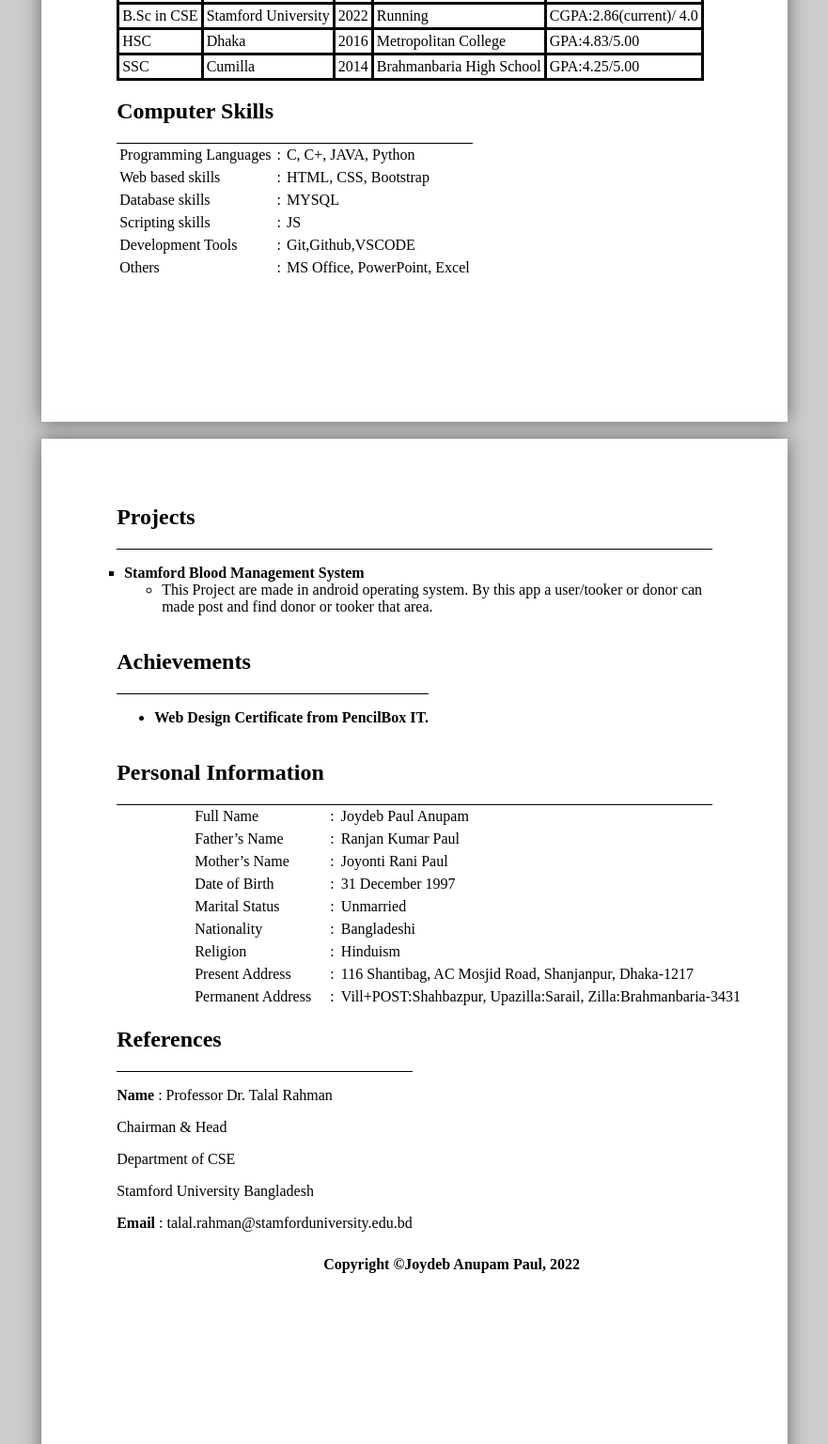
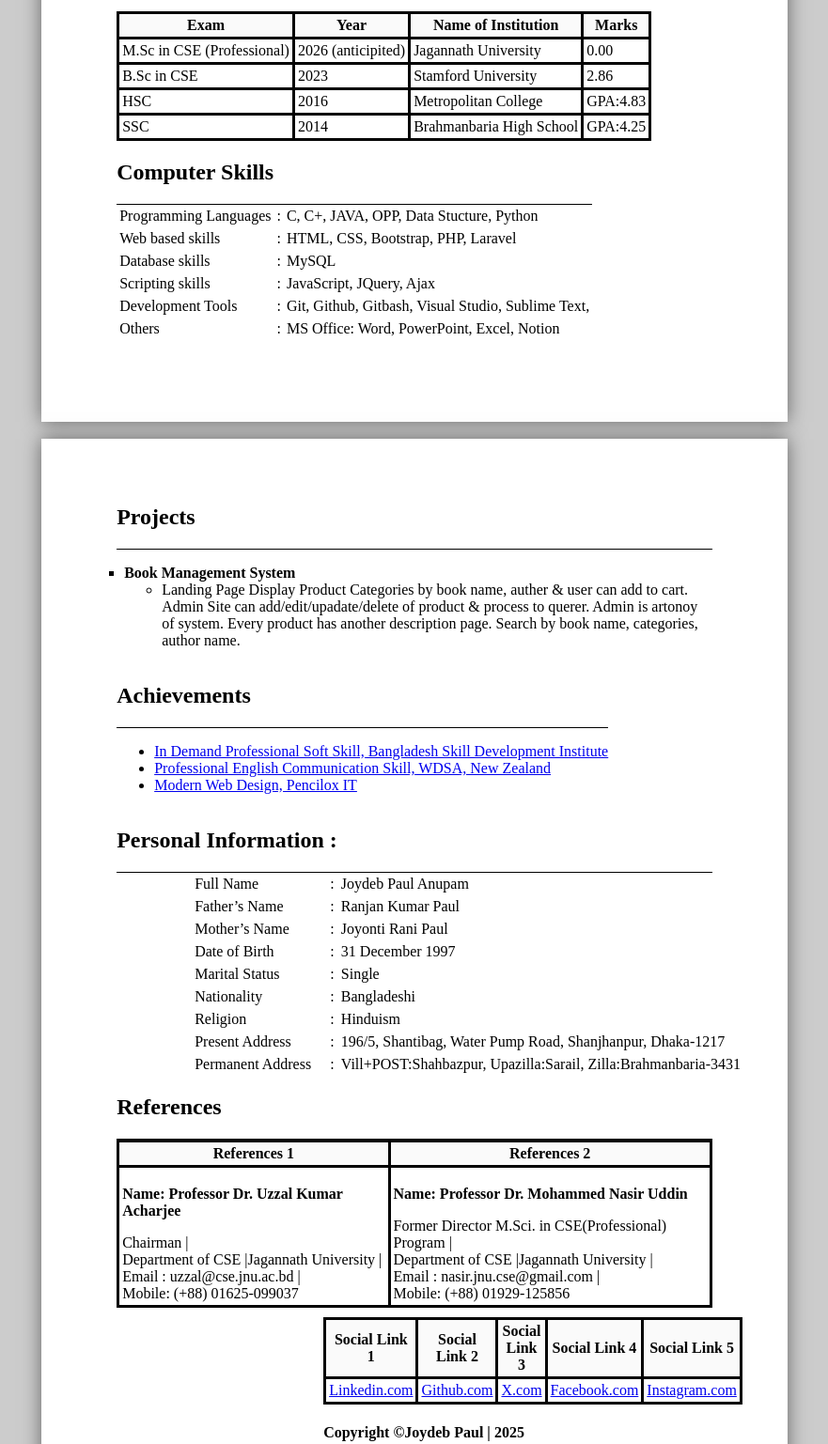
Before and after one commit to PaulJoydeb/resume, a plain HTML site: page index.html in a window 1280 px wide. Shown: the part 682-2219 px from the top of the page at 94% size, without its empty margins (199-1080 px from the left). Drawn offline with Linux system fonts and the light colour scheme.

Commit message:
Update resume

```diff
--- a/index.html
+++ b/index.html
@@ -5,7 +5,7 @@
     <meta http-equiv="X-UA-Compatible" content="IE=edge">
     <meta name="viewport" content="width=device-width, initial-scale=1.0">
 
-    <title>Joydeb Anupam Paul CV</title>
+    <title>Joydeb Paul Anupam CV</title>
     <link rel="stylesheet" href="style.css">
 
 </head>
@@ -14,15 +14,17 @@
     <page size="A5">
      <div>
         <div class="first">
-        <h1> Joydeb Anupam Paul</h1>
-        <h4> 116,Shantibag,Dhaka-1217</h4>
-        <h4> joydebpaulanupam@gmail.com</h4>
-        <h4> +88 01316400163</h4>
+         <h1> Joydeb  Paul Anupam</h1>
+         <br>
+        <h4> 196/5, Shantibag, Dhaka-1217</h4>
+        <p><a href="mailto:joydebpaulanupam@gmail.com"> Email: joydebpaulanupam@gmail.com</a></p>
+
+        <h4> Mobile:  (+88) 01316-400163</h4>
         </div>
 
 
         <div class="first1">
-            <img src="img/joydeb.jpg" alt="Photo">
+            <img src="img/joydeb2.jpg" alt="Photo">
         </div>
 
         <div class="Career-Objective">
@@ -30,26 +32,25 @@
             <h2> Career Objective </h2>
             <div class="line-1"></div>
 
-            <p><h4>To gain confidence and fame using my potential in the field of Web Development, and
-                express my innovative creative skills for self and company growth.
+            <p><h4>Seeking opportunities to work in a collaborative environment, leveraging my passion for coding, and contributing to developing innovative software solutions.
             </h4> </p>
             </div>
 
                 <div class="Career-Objective">
                     <h2> Present Status </h2>
                     <div class="line-1"></div>
-                    <p><h4>I am at present seeking final year university education in the Computer Science and Engineering with current 2.86 CGPA at Stamford University of Bangladesh.
+                    <p><h4>I am Currtently Continue   Master Science in CSE (Professional) at Jangannath University of Bangladesh
                     </h4> </p>
                     </div>
 
-                <div class="Career-Objective">
+         <div class="Career-Objective">
                     <h2> Education </h2>
                     <div class="line-1"></div><br>
-    <table class="GeneratedTable1">
-    <thead>
-        <tr>
-        <th>Exam</th>
-        <th>Board/University</th>
+                 <table class="GeneratedTable1">
+           <thead>
+              <tr>
+             <th>Exam</th>
+             <!-- <th>Board/University</th>-->
         <th>Year</th>
         <th>Name of Institution</th>
         <th>Marks</th>
@@ -57,25 +58,31 @@
     </thead>
     <tbody>
         <tr>
+        <td>M.Sc in CSE (Professional)</td>
+        <!--<td>Jagannath University</td>-->
+        <td>2026 (anticipited)</td>
+        <td>Jagannath University </td>
+        <td>0.00</td>
+        </tr>
         <td>B.Sc in CSE</td>
-        <td>Stamford University</td>
-        <td>2022</td>
-        <td>Running </td>
-        <td>CGPA:2.86(current)/ 4.0</td>
+       <!-- <td>Stamford University</td>-->
+        <td>2023</td>
+        <td>Stamford University </td>
+        <td>2.86</td>
         </tr>
         <tr>
         <td>HSC</td>
-        <td>Dhaka</td>
+       <!-- <td>Dhaka</td>-->
         <td>2016</td>
         <td>Metropolitan College</td>
-        <td>GPA:4.83/5.00</td>
+        <td>GPA:4.83</td>
         </tr>
         <tr>
         <td>SSC</td>
-        <td>Cumilla</td>
+        <!-- <td>Cumilla</td>-->
         <td>2014</td>
         <td>Brahmanbaria High School</td>
-        <td>GPA:4.25/5.00</td>
+        <td>GPA:4.25</td>
         </tr>
 
     </tbody>
@@ -91,30 +98,30 @@
 <tr>
 <td>Programming Languages</td>
 <td>:</td>
-<td>C, C+, JAVA, Python</td>
+<td>C, C+, JAVA, OPP, Data Stucture, Python</td>
 </tr>
 <tr>
 <td>Web based skills</td>
 <td>:</td>
-<td>HTML, CSS, Bootstrap </td>
+<td>HTML, CSS, Bootstrap, PHP, Laravel</td>
 
 
 </tr>
 <tr>
 <td>Database skills</td>
 <td>:</td>
-<td>MYSQL</td>
+<td>MySQL</td>
 </tr>
 <tr>
 <td>Scripting skills</td>
 <td>:</td>
-<td>JS</td>
+<td>JavaScript, JQuery, Ajax</td>
 
 </tr>
 <tr>
 <td>Development Tools</td>
 <td>:</td>
-<td>Git,Github,VSCODE</td>
+<td>Git, Github, Gitbash,  Visual Studio, Sublime Text,</td>
 
 
 
@@ -122,7 +129,7 @@
 <tr>
 <td>Others</td>
 <td>:</td>
-<td>MS Office, PowerPoint, Excel</td>
+<td>MS Office: Word, PowerPoint, Excel, Notion</td>
 </tr>
 </tbody>
 </table>
@@ -140,9 +147,12 @@
 <h2> Projects </h2>
 <div class="line-1"></div>
 <ul class="square">
-    <li> <b>Stamford Blood Management System</b> </li>
+
+
+     <li> <b>Book Management System</b> </li>
     <ul class="circal">
-    <li> This Project are made in android operating system. By this app a user/tooker or donor can made post and find donor or tooker that area.</li>
+    <li> Landing Page Display Product Categories by book name, auther & user can add to cart. Admin Site can add/edit/upadate/delete of product & process to querer. Admin is artonoy of system. Every product has another description page. Search by book name, categories, author name. </li>
+
 
 
     </ul>
@@ -155,14 +165,20 @@
   <h2> Achievements </h2>
   <div class="line-1"></div>
       <ul class="circal">
-       <li> <b>Web Design Certificate from PencilBox IT.</b> </li>
+
+    <!--   <li> <a href=" https://shrturl.app/T6zpqH  "> Web Application Development PHP & Laravel from Pondit </a> </li> -->
+      <!--  <li> <a href=" https://shrturl.app/59s9iZ "> PHP With Laravel Framework from SEIP  </a> </li> -->
+       <!--<li> <a href=" https://shorturl.at/W5SSk "> Web App Development Laravel With VueJs from BITM  </a> </li> -->
+        <li> <a href="https://shorturl.at/kGSGX"> In Demand Professional Soft Skill, Bangladesh Skill Development Institute </a></li>
+         <li> <a href="https://shorturl.at/j0OQx"> Professional English Communication Skill, WDSA, New Zealand</a></li>
+        <li> <a href=" https://shorturl.at/mzfxZ">Modern Web Design, Pencilox IT</a></li>
 
 
       </ul>
   </div>
 
 <div class="Career-Objective">
-    <h2> Personal Information</h2>
+    <h2> Personal Information : </h2>
     <div class="line-1"></div>
 
 
@@ -191,7 +207,7 @@
 <tr>
 <td>Marital Status</td>
 <td>:</td>
-<td>Unmarried</td>
+<td>Single</td>
 </tr>
 <tr>
 <td>Nationality</td>
@@ -206,7 +222,7 @@
 <tr>
 <td>Present Address</td>
 <td>:</td>
-<td> 116 Shantibag, AC Mosjid Road, Shanjanpur, Dhaka-1217</td>
+<td> 196/5, Shantibag, Water Pump Road, Shanjhanpur, Dhaka-1217</td>
 </tr>
 <tr>
 <td>Permanent Address</td>
@@ -220,16 +236,73 @@
 
 <div class="Career-Objective">
 <h2> References </h2>
+
 <div class="line-1"></div>
-<p> <b>Name</b> :  Professor Dr. Talal Rahman </p>
-<p> Chairman &  Head </p>
-<p> Department of CSE </p>
-<p> Stamford University Bangladesh</p>
-<p> <b>Email</b> : talal.rahman@stamforduniversity.edu.bd</p>
+
+
+
+
+<table class="GeneratedTable1">
+    <thead>
+        <tr>
+            <th> References 1</th>
+            <th> References 2</th>
+        </tr>
+    </thead>
+
+    <tbody>
+        <td> <p> <b>Name: Professor Dr. Uzzal Kumar Acharjee </b> </p>
+         Chairman  | <br> Department of CSE |Jagannath University | <br>
+        Email : uzzal@cse.jnu.ac.bd | <br> Mobile: (+88) 01625-099037
+
+         </td>
+
+        <td> <p> <b>Name:  Professor Dr. Mohammed Nasir Uddin  </b> </p>
+         Former Director M.Sci. in CSE(Professional) Program | <br> Department of CSE |Jagannath University | <br>
+        Email : nasir.jnu.cse@gmail.com | <br> Mobile: (+88) 01929-125856
+
+
+         </td>
+
+    </tbody>
+</table>
+
+
+
 
 </div>
+<br> <br> <br> <br>
 <div class="footer">
-    <footer> <b>Copyright &copy;Joydeb Anupam Paul, 2022</b>  </footer>
+
+<table class="GeneratedTable1">
+    <thead>
+        <tr>
+            <th> Social Link 1</th>
+            <th> Social Link 2</th>
+            <th> Social Link 3</th>
+            <th> Social Link 4</th>
+            <th> Social Link 5</th>
+
+
+        </tr>
+    </thead>
+
+    <tbody>
+
+        <td><a href="https://www.linkedin.com/in/joydeb6316/">Linkedin.com</a></td>
+        <td> <a href="https://www.github.com/pauljoydeb">Github.com</a> </td>
+         <td> <a href="https://www.x.com/pauljoydeb1/"> X.com</a></td>
+         <td> <a href="https://www.facebook.com/pauljoydeb1/">Facebook.com</a></td>
+         <td><a href="https://www.instagram.com/pauljoydeb1/">Instagram.com</a></td>
+
+
+    </tbody>
+</table>
+
+
+
+    <footer>    <h4> <a href="#">  </a></h4> </footer>
+    <footer> <b>Copyright &copy;Joydeb Paul | 2025</b>  </footer>
 </div>
 </div>
     </page>
```
Also changed, not shown: img/joydeb.jpg, img/joydeb1.jpg (added), img/joydeb2.jpg (added).
